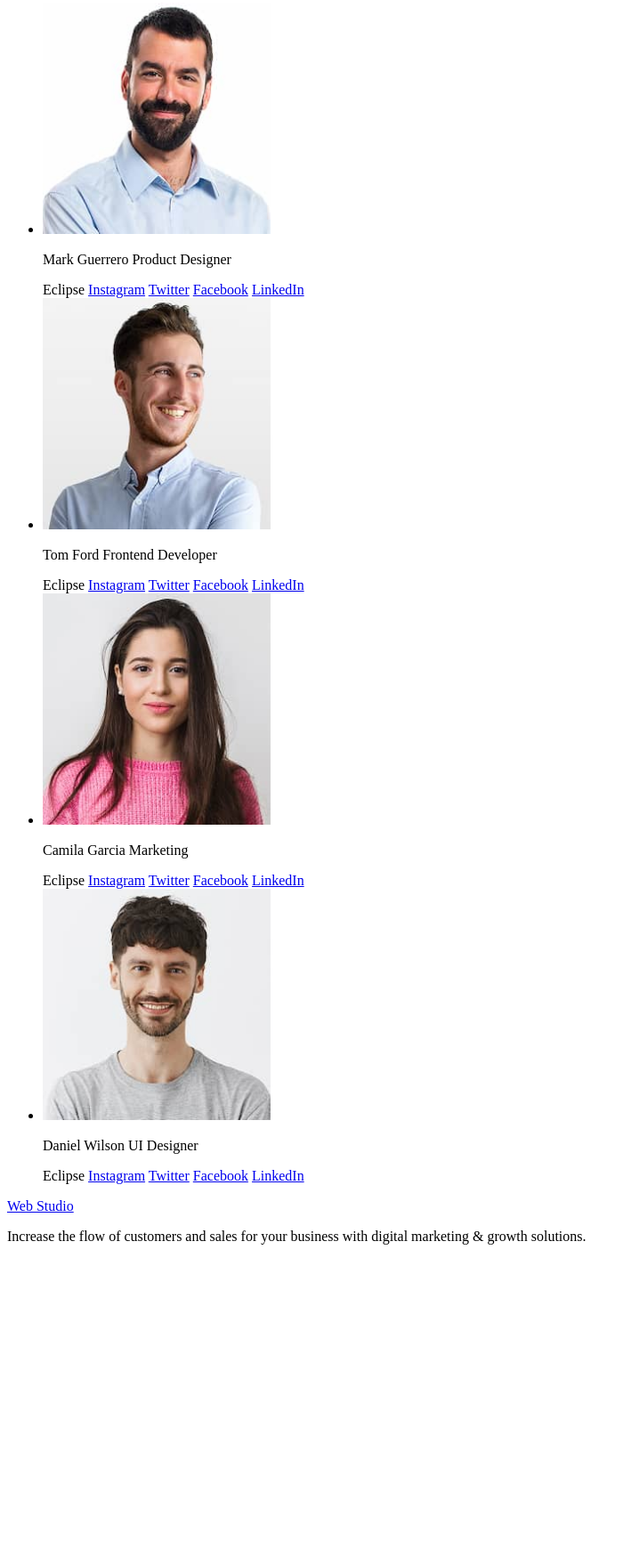
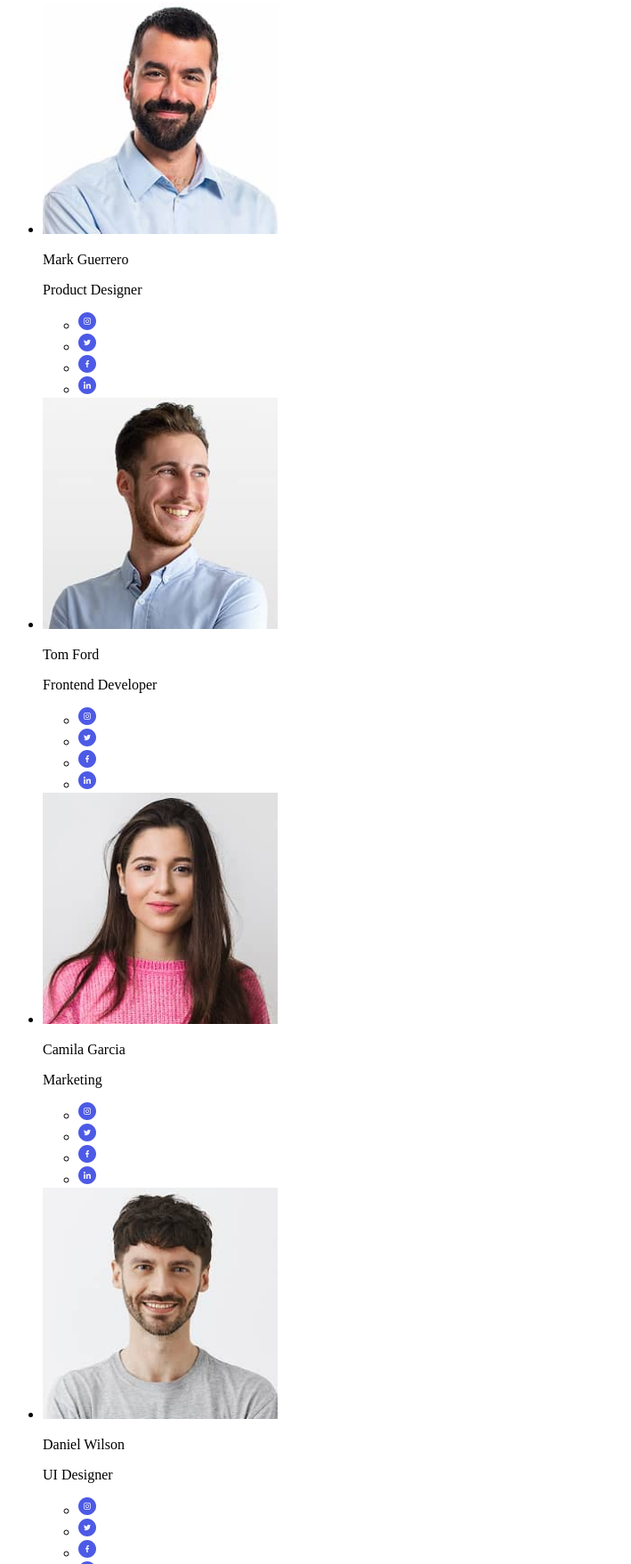
Before and after one commit to Bashmachok1982/goit-markup-hw-01, a plain HTML site: page index.html in a window 1280 px wide. Shown: the part 621-2379 px from the top of the page at 89% size, without its empty margins (0-709 px from the left). Before the commit the page ends 2036 px from the top, so only its background shows below. Drawn offline with Linux system fonts and the light colour scheme.

Commit message:
Update social

```diff
--- a/index.html
+++ b/index.html
@@ -1,22 +1,22 @@
 <!DOCTYPE html>
 <html lang="en">
 <head>
-  <meta charset="UTF-8">
-  <meta name="viewport" content="width=device-width, initial-scale=1.0">
+  <meta charset="UTF-8" />
+  <meta name="viewport" content="width=device-width, initial-scale=1.0" />
   <title>WEB STUDIO</title>
 </head>
 <body>
   <div class="wrapper">
     <header class="top-line-bg">
-      <a href="#"><span>WEB</span><span>STUDIO</span></a> <!-- B6 -->
-      <nav> <!-- B7 -->
+      <a href="#"><span>WEB</span><span>STUDIO</span></a>
+      <nav>
         <ul>
           <li><a href="#studio">Studio</a></li>
           <li><a href="#portfolio">Portfolio</a></li>
           <li><a href="#contacts">Contacts</a></li>
         </ul>
       </nav>
-      <div> <!-- B8 -->
+      <div>
         <span>info@devstudio.com</span>
         <span>+11 (000) 111-11-11</span>
       </div>
@@ -24,84 +24,84 @@
 
     <main>
       <section id="hero" class="dark-bg">
-        <h1>Effective Solutions for Your Business</h1> <!-- B9 -->
-        <button type="button">Order Service</button> <!-- B10 -->
+        <h1>Effective Solutions for Your Business</h1>
+        <button type="button">Order Service</button>
       </section>
 
       <section id="section1" class="light-bg">
-        <ul> <!-- B15 -->
+        <ul>
           <li>
-            <h2>Strategy</h2> <!-- B11 -->
+            <h2>Strategy</h2>
             <p>Our goal is to identify the business problem to walk away with the perfect and creative solution.</p>
           </li>
           <li>
-            <h2>Punctuality</h2> <!-- B11 -->
+            <h2>Punctuality</h2>
             <p>Bring the key message to the brand's audience for the best price within the shortest possible time.</p>
           </li>
           <li>
-            <h2>Diligence</h2> <!-- B11 -->
+            <h2>Diligence</h2>
             <p>Research and confirm brands that present the strongest digital growth opportunities and minimize risk.</p>
           </li>
           <li>
-            <h2>Technologies</h2> <!-- B11 -->
+            <h2>Technologies</h2>
             <p>Design practice focused on digital experiences. We bring forth a deep passion for problem-solving.</p>
           </li>
         </ul>
       </section>
 
       <section id="section2" class="light-bg">
-        <h2>Our Team</h2> <!-- B11 -->
-        <ul> <!-- B15 -->
+        <h2>Our Team</h2>
+        <ul>
           <li>
-            <img src="images/img1.jpg" alt="Mark Guerrero" width="256" height="260"> <!-- B12, B13, B14 -->
+            <img src="images/img1.jpg" alt="Mark Guerrero" width="264" height="260" />
             <div>
-              <p>Mark Guerrero Product Designer</p>
-              <div class="trailing-icons">
-                <span>Eclipse</span>
-                <a href="#">Instagram</a>
-                <a href="#">Twitter</a>
-                <a href="#">Facebook</a>
-                <a href="#">LinkedIn</a>
-              </div>
+              <p>Mark Guerrero</p>
+              <p>Product Designer</p>
+              <ul>
+                <li><a href="#"><img src="images/instagram.svg" alt="Instagram" width="20" height="20" /></a></li>
+                <li><a href="#"><img src="images/twitter.svg" alt="Twitter" width="20" height="20" /></a></li>
+                <li><a href="#"><img src="images/facebook.svg" alt="Facebook" width="20" height="20" /></a></li>
+                <li><a href="#"><img src="images/linkedin.svg" alt="LinkedIn" width="20" height="20" /></a></li>
+              </ul>
             </div>
           </li>
           <li>
-            <img src="images/img2.jpg" alt="Tom Ford" width="256" height="260"> <!-- B12, B13, B14 -->
+            <img src="images/img2.jpg" alt="Tom Ford" width="264" height="260" />
             <div>
-              <p>Tom Ford Frontend Developer</p>
-              <div class="trailing-icons">
-                <span>Eclipse</span>
-                <a href="#">Instagram</a>
-                <a href="#">Twitter</a>
-                <a href="#">Facebook</a>
-                <a href="#">LinkedIn</a>
-              </div>
+              <p>Tom Ford</p>
+              <p>Frontend Developer</p>
+              <ul>
+                <li><a href="#"><img src="images/instagram.svg" alt="Instagram" width="20" height="20" /></a></li>
+                <li><a href="#"><img src="images/twitter.svg" alt="Twitter" width="20" height="20" /></a></li>
+                <li><a href="#"><img src="images/facebook.svg" alt="Facebook" width="20" height="20" /></a></li>
+                <li><a href="#"><img src="images/linkedin.svg" alt="LinkedIn" width="20" height="20" /></a></li>
+              </ul>
             </div>
           </li>
           <li>
-            <img src="images/img3.jpg" alt="Camila Garcia" width="256" height="260"> <!-- B12, B13, B14 -->
+            <img src="images/img3.jpg" alt="Camila Garcia" width="264" height="260" />
             <div>
-              <p>Camila Garcia Marketing</p>
-              <div class="trailing-icons">
-                <span>Eclipse</span>
-                <a href="#">Instagram</a>
-                <a href="#">Twitter</a>
-                <a href="#">Facebook</a>
-                <a href="#">LinkedIn</a>
-              </div>
+              <p>Camila Garcia</p>
+              <p>Marketing</p>
+              <ul>
+                <li><a href="#"><img src="images/instagram.svg" alt="Instagram" width="20" height="20" /></a></li>
+                <li><a href="#"><img src="images/twitter.svg" alt="Twitter" width="20" height="20" /></a></li>
+                <li><a href="#"><img src="images/facebook.svg" alt="Facebook" width="20" height="20" /></a></li>
+                <li><a href="#"><img src="images/linkedin.svg" alt="LinkedIn" width="20" height="20" /></a></li>
+              </ul>
             </div>
           </li>
           <li>
-            <img src="images/img4.jpg" alt="Daniel Wilson" width="256" height="260"> <!-- B12, B13, B14 -->
+            <img src="images/img4.jpg" alt="Daniel Wilson" width="264" height="260" />
             <div>
-              <p>Daniel Wilson UI Designer</p>
-              <div class="trailing-icons">
-                <span>Eclipse</span>
-                <a href="#">Instagram</a>
-                <a href="#">Twitter</a>
-                <a href="#">Facebook</a>
-                <a href="#">LinkedIn</a>
-              </div>
+              <p>Daniel Wilson</p>
+              <p>UI Designer</p>
+              <ul>
+                <li><a href="#"><img src="images/instagram.svg" alt="Instagram" width="20" height="20" /></a></li>
+                <li><a href="#"><img src="images/twitter.svg" alt="Twitter" width="20" height="20" /></a></li>
+                <li><a href="#"><img src="images/facebook.svg" alt="Facebook" width="20" height="20" /></a></li>
+                <li><a href="#"><img src="images/linkedin.svg" alt="LinkedIn" width="20" height="20" /></a></li>
+              </ul>
             </div>
           </li>
         </ul>
@@ -109,7 +109,7 @@
     </main>
 
     <footer class="dark-bg">
-      <a href="#">Web Studio</a> <!-- B6 -->
+      <a href="#">Web Studio</a>
       <p>Increase the flow of customers and sales for your business with digital marketing & growth solutions.</p>
     </footer>
   </div>
```
Also changed, not shown: images/facebook.svg (added), images/instagram.svg (added), images/linkedin.svg (added), images/twitter.svg (added).
